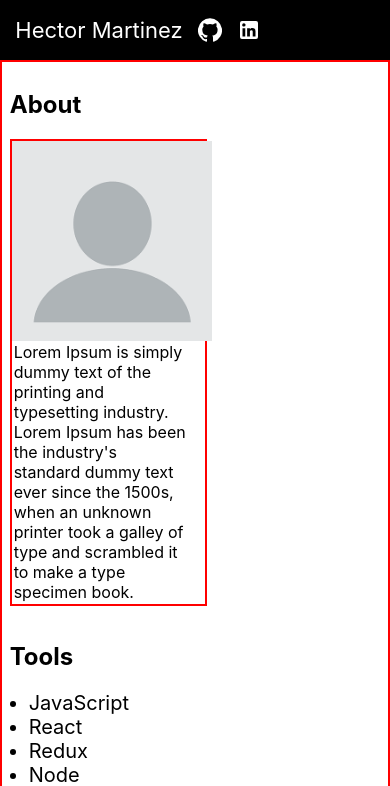
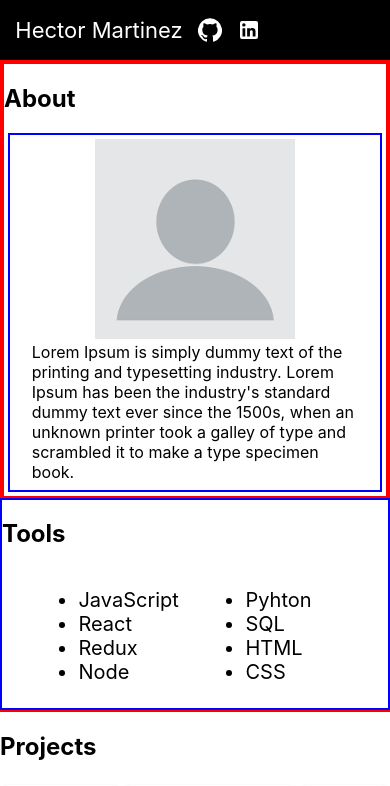
Before and after one commit to Hector-bit/Portfolio-HM, a React (Create React App) app: page / in a window 390 px wide. Shown: the top 786 px of the page. Built offline with nearby package versions, Linux system fonts and the light colour scheme.

Commit message:
responsive des

```diff
--- a/src/App.css
+++ b/src/App.css
@@ -29,6 +29,10 @@ li {
   font-size: 20px;
 }
 
+.about_section {
+  border: 2px solid red;
+  width: 50%;
+}
 .about_and_tools {
   display: flex;
   flex-direction: row;
@@ -37,22 +41,48 @@ li {
 .aboutDiv {
   display: flex;
   flex-direction: row;
+  justify-content: center;
+  margin: 1%;
+  padding: 1%;
+}
+
+.tools_tool{
+  border: 2px solid blue;
+  width: 50%;
 }
 
 @media (max-width: 600px) {
   .about_and_tools {
     display: flex;
     flex-direction: column;
+    align-items: center;
     border: 2px solid red;
+    /* width: 100%; */
+  }
+
+  .about_section{
+    width: auto;
   }
 
   .aboutDiv {
     display: flex;
     flex-direction: column;
-    border: 2px solid red;
+    align-items: center;
+    border: 2px solid blue;
+    justify-content: center;
+    /* width: 100%; */
+  }
+  .tools_tool{
     width: 100%;
   }
-  .jss2{
+  .makeStyles-tools_about-16{
+    display: flex;
+    border: 2px solid red;
+    align-items: center;
+    flex-direction: column;
+    /* width: 100%; */
+  }
+  /* .jss2{
     display: flex;
     flex-direction: column;
     align-items: center;
@@ -75,11 +105,11 @@ li {
     display: flex;
     flex-direction: column;
     border: 2px solid red;
-    /* width: 100% */
   }
   .jss21{
     display: flex;
     flex-direction: column;
     align-items: center;
   }
+   */
 }
--- a/src/components/aboutpage.js
+++ b/src/components/aboutpage.js
@@ -8,7 +8,7 @@ const useStyles = makeStyles({
       flexDirection: 'column',
       margin: '1%',
       padding: '1%',
-      width: '50%'
+    //   width: '50%'
     },
     aboutParagraph: {
         display: 'flex',
@@ -29,7 +29,7 @@ const useStyles = makeStyles({
 function Aboutpage(){
     const classes = useStyles();
     return(
-        <section className={classes.aboutSection}>
+        <section className='about_section'>
             <h2>About</h2>
             <div className='aboutDiv'>
                 <img className={classes.aboutPicture} src={profile_picture} alt='Hector Martinez'/>
--- a/src/components/tools.js
+++ b/src/components/tools.js
@@ -5,17 +5,19 @@ const useStyles = makeStyles({
     tools_about: {
         margin: '1%',
         padding: '1%',
-        width: '50%',
     },
     tools: {
+        display: 'flex',
+        justifyContent: 'center',
         margin: '1%',
+        padding: '1%'
     }
 })
 
 function Tools(){
     const classes = useStyles();
     return(
-        <section className={classes.tools_about}>
+        <section className='tools_tool'>
             <h2>Tools</h2>
             <div className={classes.tools}>
                 <ul className='tool'>
```
